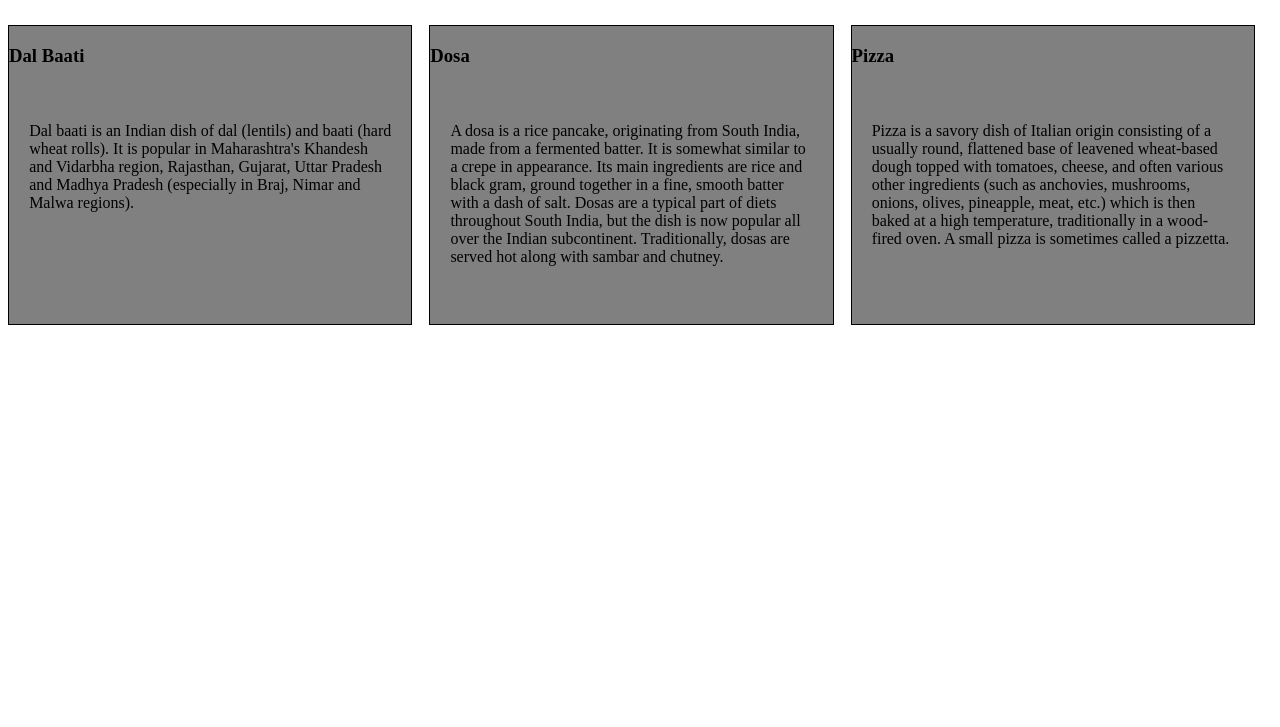
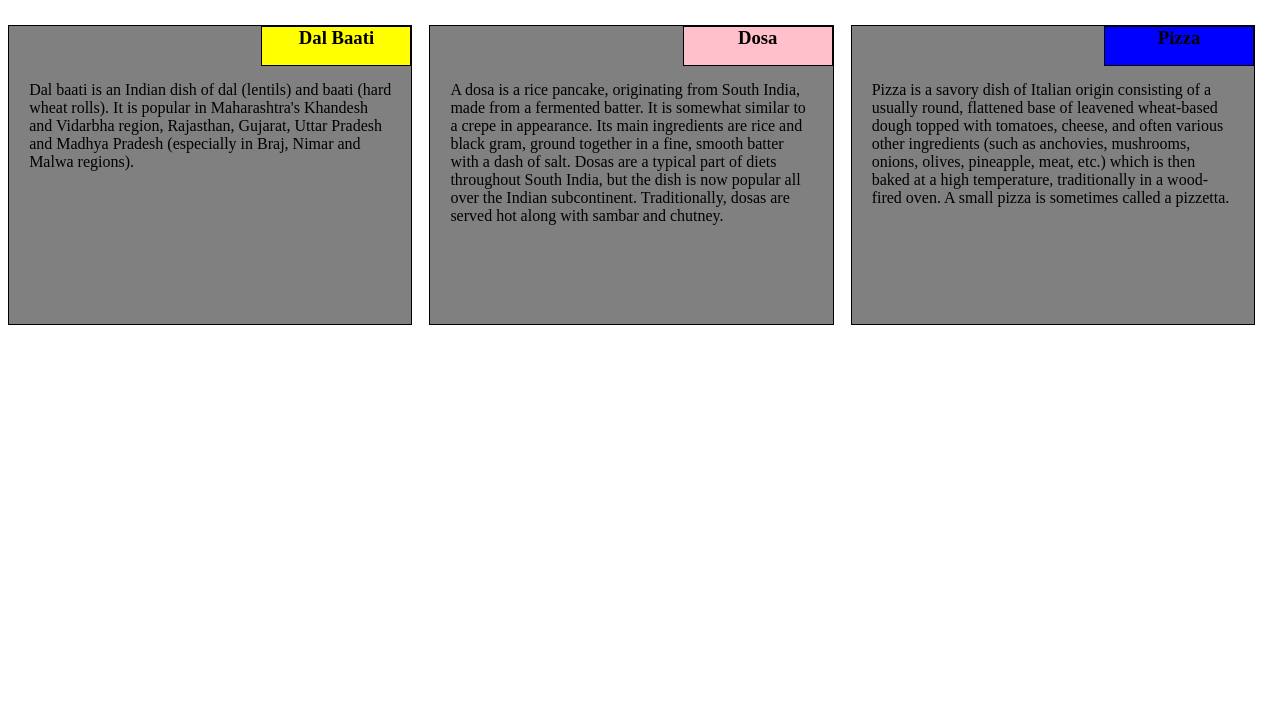
Before and after one commit to Vikas2414/Assignment_1, a plain HTML site: page index.html in a window 1280 px wide. Shown: the part 73-800 px from the top of the page. Drawn offline with Linux system fonts and the light colour scheme.

Commit message:
Update style.css

```diff
--- a/css/style.css
+++ b/css/style.css
@@ -22,7 +22,7 @@ p
     color: black;
 }
 
-.sectionTitleBox
+.sectionTitleBox1
 {
     position: absolute;
     width: 150px;
@@ -33,6 +33,33 @@ p
     top: 0;
     border: 1px solid black;
     background-color: yellow;
+    text-align: center;
+}
+
+.sectionTitleBox2
+{
+    position: absolute;
+    width: 150px;
+    height: 40px;
+    margin-top: 0%;
+    margin-bottom: 40px;
+    right: 0%;
+    top: 0;
+    border: 1px solid black;
+    background-color: pink;
+    text-align: center;
+}
+.sectionTitleBox3
+{
+    position: absolute;
+    width: 150px;
+    height: 40px;
+    margin-top: 0%;
+    margin-bottom: 40px;
+    right: 0%;
+    top: 0;
+    border: 1px solid black;
+    background-color: blue;
     text-align: center;
 }
 
```
